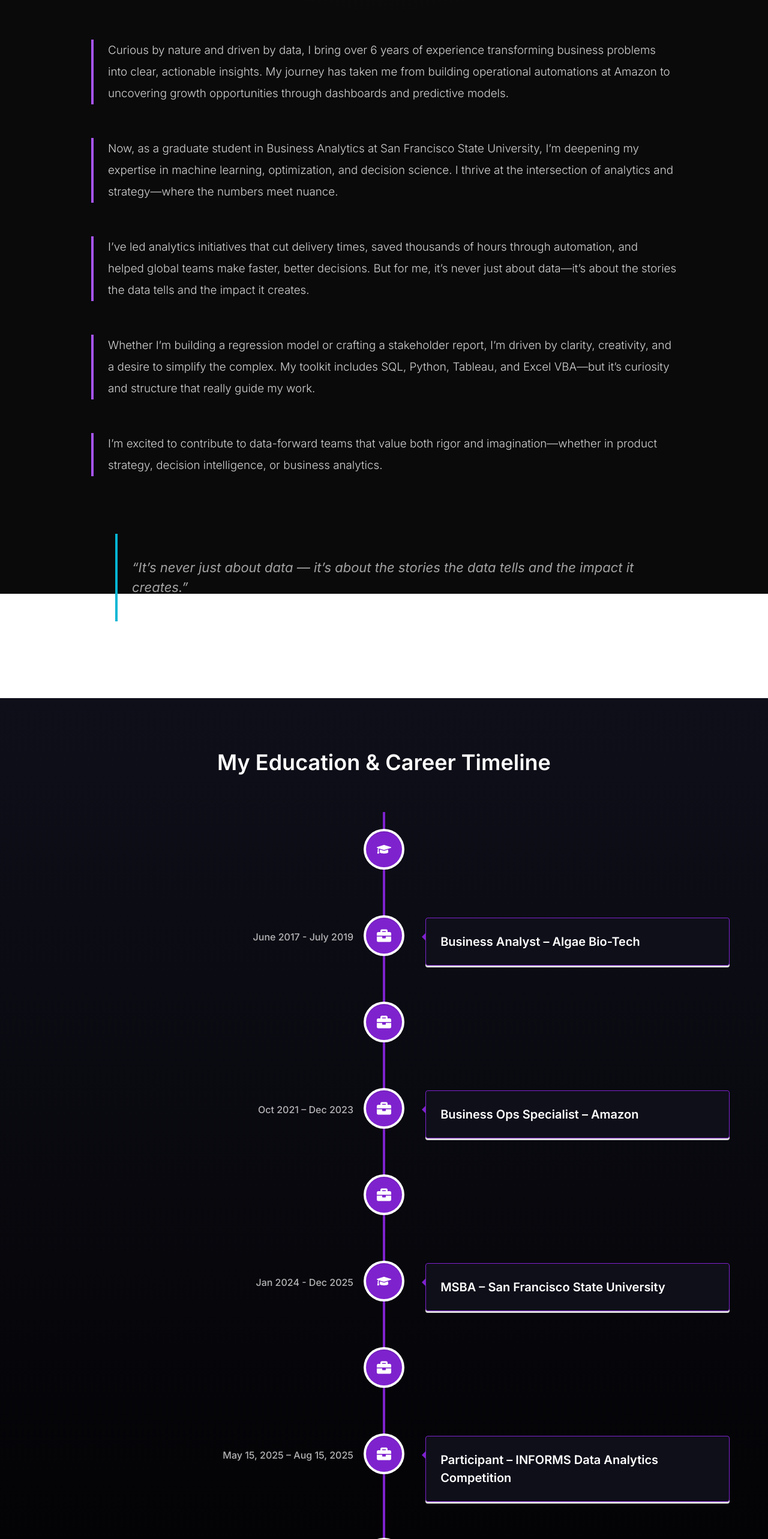
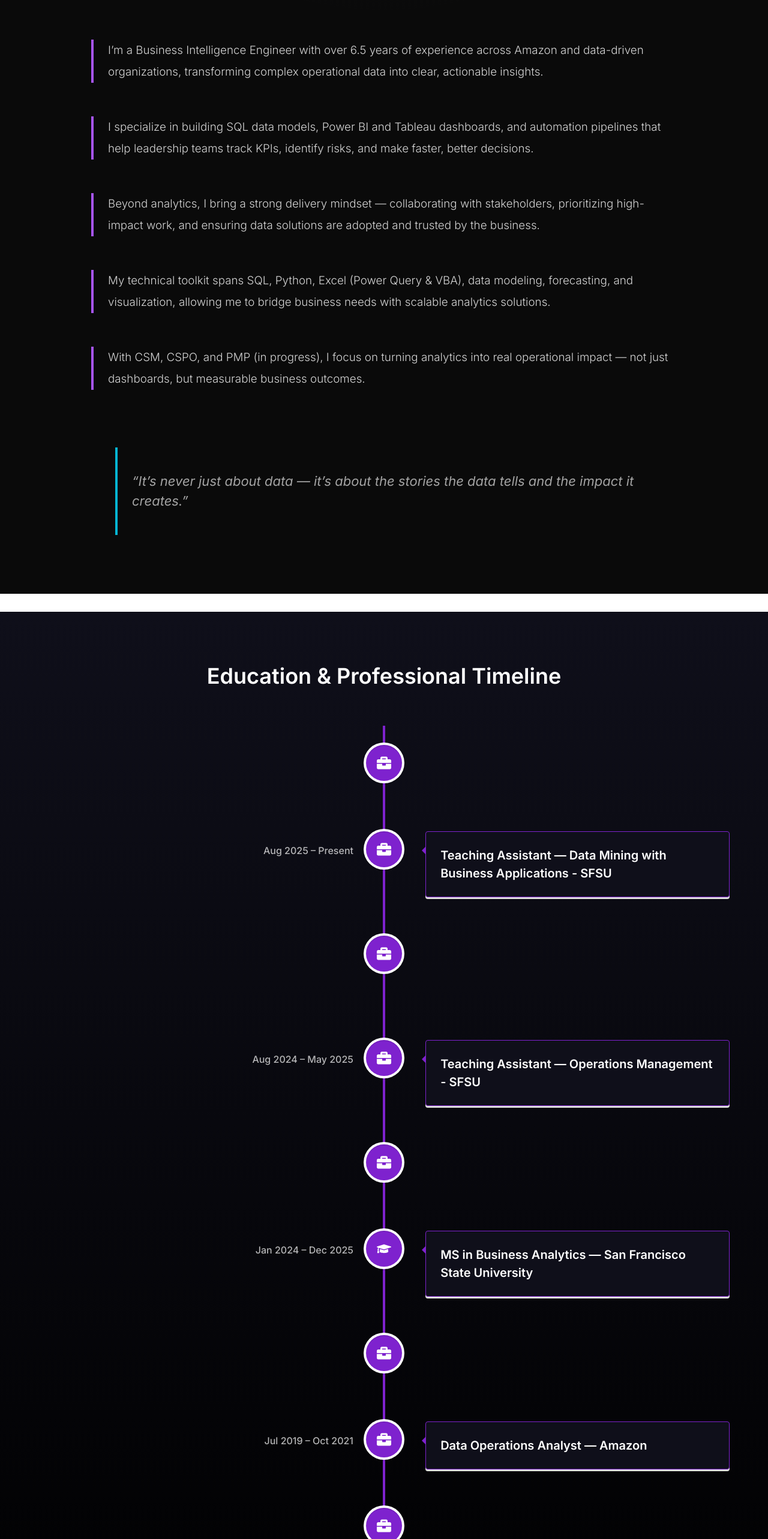
Before and after one commit to dsappa7196/dsappa7196.github.io, a React (Vite) app: page / in a window 1280 px wide. Shown: the part 1410-3976 px from the top of the page at 60% size. Built offline with nearby package versions, Linux system fonts and the light colour scheme.

Commit message:
Updated portfolio

```diff
--- a/src/Components/Timeline.jsx
+++ b/src/Components/Timeline.jsx
@@ -7,64 +7,64 @@ import { FaBriefcase, FaGraduationCap } from "react-icons/fa";
 
 const events = [
   {
-    date: "Aug 2013 - June 2017",
-    title: "B.Tech – JNTU Kakinada",
-    icon: <FaGraduationCap />,
-    type: "education",
-  },
-  {
-    date: "June 2017 - July 2019",
-    title: "Business Analyst – Algae Bio-Tech",
+    date: "Aug 2025 – Dec 2025",
+    title: "Data Analyst - CGI (MSBA Capstone)",
     icon: <FaBriefcase />,
     type: "career",
   },
   {
-    date: "July 2019 - Oct 2021",
-    title: "Data Ops Associate – Amazon",
-    icon: <FaBriefcase />,
-    type: "career",
-  },
-  {
-    date: "Oct 2021 – Dec 2023",
-    title: "Business Ops Specialist – Amazon",
-    icon: <FaBriefcase />,
-    type: "career",
-  },
-  {
-    date: "May 2024 - Aug 2024",
-    title: "Intern – UCSF Catalyst Program",
-    icon: <FaBriefcase />,
-    type: "career",
-  },
-  {
-    date: "Jan 2024 - Dec 2025",
-    title: "MSBA – San Francisco State University",
-    icon: <FaGraduationCap />,
-    type: "education",
-  },
-  {
-    date: "Aug 2024 - May 2025",
-    title: "Teaching Assistant – Operations Management",
+    date: "Aug 2025 – Present",
+    title: "Teaching Assistant — Data Mining with Business Applications - SFSU",
     icon: <FaBriefcase />,
     type: "career",
   },
   {
     date: "May 15, 2025 – Aug 15, 2025",
-    title: "Participant – INFORMS Data Analytics Competition",
+    title: "Participant — INFORMS Data Analytics Competition",
     icon: <FaBriefcase />,
     type: "career",
   },
   {
-    date: "Aug 2025 – Present",
-    title: "Teaching Assistant – Data Mining with Business Applications",
+    date: "Aug 2024 – May 2025",
+    title: "Teaching Assistant — Operations Management - SFSU",
     icon: <FaBriefcase />,
     type: "career",
   },
   {
-  date: "Aug 2025 – Present",
-  title: "Business Analyst – Graduate Researcher, CGI",
-  icon: <FaBriefcase />,
-  type: "career",
+    date: "May 2024 – Aug 2024",
+    title: "Intern — UCSF Catalyst Program",
+    icon: <FaBriefcase />,
+    type: "career",
+  },
+  {
+    date: "Jan 2024 – Dec 2025",
+    title: "MS in Business Analytics — San Francisco State University",
+    icon: <FaGraduationCap />,
+    type: "education",
+  },
+  {
+    date: "Oct 2021 – Dec 2023",
+    title: "Business Analyst — Amazon",
+    icon: <FaBriefcase />,
+    type: "career",
+  },
+  {
+    date: "Jul 2019 – Oct 2021",
+    title: "Data Operations Analyst — Amazon",
+    icon: <FaBriefcase />,
+    type: "career",
+  },
+  {
+    date: "Jun 2017 – Jul 2019",
+    title: "Business Operations Analyst — Algae Bio-Tech",
+    icon: <FaBriefcase />,
+    type: "career",
+  },
+  {
+    date: "Aug 2013 – Jun 2017",
+    title: "B.Tech — JNTU Kakinada",
+    icon: <FaGraduationCap />,
+    type: "education",
   },
 ];
 
@@ -72,7 +72,7 @@ const Timeline = () => {
   return (
     <div className="bg-gradient-to-b from-[#0F0F1A] to-black py-20">
       <h2 className="text-3xl font-semibold text-center text-white mb-14">
-        My Education & Career Timeline
+        Education & Professional Timeline
       </h2>
 
       <VerticalTimeline lineColor="#7e22ce">
@@ -86,7 +86,7 @@ const Timeline = () => {
               color: "#fff",
             }}
             contentStyle={{
-              background: "#0F0F1A", // original dark background
+              background: "#0F0F1A",
               color: "#fff",
               border: "1px solid #7e22ce",
             }}
--- a/src/constants/index.js
+++ b/src/constants/index.js
@@ -5,78 +5,76 @@ import project3 from "../assets/projects/project-3.png";
 import project4 from "../assets/projects/project-4.jpg";
 import project5 from "../assets/projects/project-5.png";
 
-// Hero Content
-export const HERO_CONTENT = `I am a Business Analytics professional with 6.5+ years of experience in operational analytics, process automation, and data storytelling — including impactful work at Amazon. I specialize in SQL, Excel, and Tableau to drive business insights, reduce inefficiencies, and guide decision-making. Currently pursuing a Master’s in Business Analytics at San Francisco State University, I am eager to apply my skills in data modeling, visualization, and optimization to real-world business challenges.`;
+// ------------------------------------------------------
+// HERO CONTENT
+// ------------------------------------------------------
+export const HERO_CONTENT = `I am a Business Intelligence Engineer with 6.5+ years of experience building analytics systems, dashboards, and automation solutions that drive operational decision-making — including impactful work at Amazon. I specialize in SQL, Power BI, Python, and Excel to create scalable reporting pipelines, improve KPI visibility, and reduce manual effort. Currently pursuing a Master’s in Business Analytics at San Francisco State University, I bring a strong delivery mindset supported by CSM, CSPO, and PMP (in progress).`;
 
-// About Section
+// ------------------------------------------------------
+// ABOUT SECTION
+// ------------------------------------------------------
 export const ABOUT_TEXT = [
-  "Curious by nature and driven by data, I bring over 6 years of experience transforming business problems into clear, actionable insights. My journey has taken me from building operational automations at Amazon to uncovering growth opportunities through dashboards and predictive models.",
-  "Now, as a graduate student in Business Analytics at San Francisco State University, I’m deepening my expertise in machine learning, optimization, and decision science. I thrive at the intersection of analytics and strategy—where the numbers meet nuance.",
-  "I’ve led analytics initiatives that cut delivery times, saved thousands of hours through automation, and helped global teams make faster, better decisions. But for me, it’s never just about data—it’s about the stories the data tells and the impact it creates.",
-  "Whether I’m building a regression model or crafting a stakeholder report, I’m driven by clarity, creativity, and a desire to simplify the complex. My toolkit includes SQL, Python, Tableau, and Excel VBA—but it’s curiosity and structure that really guide my work.",
-  "I’m excited to contribute to data-forward teams that value both rigor and imagination—whether in product strategy, decision intelligence, or business analytics."
+  "I’m a Business Intelligence Engineer with over 6.5 years of experience across Amazon and data-driven organizations, transforming complex operational data into clear, actionable insights.",
+  "I specialize in building SQL data models, Power BI and Tableau dashboards, and automation pipelines that help leadership teams track KPIs, identify risks, and make faster, better decisions.",
+  "Beyond analytics, I bring a strong delivery mindset — collaborating with stakeholders, prioritizing high-impact work, and ensuring data solutions are adopted and trusted by the business.",
+  "My technical toolkit spans SQL, Python, Excel (Power Query & VBA), data modeling, forecasting, and visualization, allowing me to bridge business needs with scalable analytics solutions.",
+  "With CSM, CSPO, and PMP (in progress), I focus on turning analytics into real operational impact — not just dashboards, but measurable business outcomes."
 ];
 
 // Experience Section
 export const EXPERIENCES = [
   {
+    year: "Aug-2025 – Dec-2025",
+    role: "Graduate Data Analyst - Agile Jira Analytics & Forecasting",
+    company: "CGI — MSBA Capstone (San Francisco, CA)",
+    description:
+      "Delivered enterprise-grade agile analytics solutions by building scalable Jira data pipelines, KPI models, and Power BI dashboards supporting forecasting, risk detection, and program execution across multiple SAFe teams.",
+    technologies: ["Python", "SQL", "Power BI", "Dimensional Modeling", "Jira API", "Agile Analytics"],
+    details: [
+      "Reduced data preparation effort by 60% by building scalable Python pipelines ingesting ~240K Jira issues across 5–10 SAFe teams, establishing reusable analytics datasets and AI-ready pipelines.",
+      "Improved reporting performance by 35% and reuse by 40% by defining 15+ standardized delivery KPIs and modeling curated Jira data into a dimensional Power BI semantic layer.",
+      "Enabled early risk detection across 20%+ cycle-time variance by developing dashboards for sprint health, bottlenecks, release readiness, and workflow throughput used by cross-functional leaders.",
+      "Reduced sprint planning variance by 30% by automating reporting and what‑if capacity scenarios, improving forecast accuracy across 3+ program increments."
+    ]
+  },
+  {
+    year: "Jul-2019 – Dec-2023",
+    role: "Business Analyst — Brand Protection Analytics",
+    company: "Amazon (India)",
+    description:
+      "Owned analytics and automation initiatives supporting Amazon’s Brand Protection organization, improving fraud detection accuracy, SLA performance, and leadership decision velocity.",
+    technologies: ["SQL", "Python", "ETL", "Power BI", "Tableau", "Automation", "AWS", "Excel"],
+    details: [
+      "Protected ~$1M in annual cost savings by improving fraud‑signal prioritization accuracy (+28%) and SLA compliance (+15%) through SQL and Python‑driven analytics pipelines.",
+      "Accelerated leadership decision-making by 70% by automating BI dashboards and reporting pipelines, significantly reducing data latency and manual effort.",
+      "Eliminated ~1,200 manual hours per year by implementing automated data validation and reconciliation workflows, improving reporting accuracy and consistency.",
+      "Led and coordinated 12–15 business operations specialists across workload planning, reporting cadence, training, and vendor coordination; recognized with 8 consecutive quarterly Spotlight Awards."
+    ]
+  },
+  {
+    year: "Jun-2017 – Jul-2019",
+    role: "Business Operations Analyst — Data & Process Optimization",
+    company: "Algae Bio-Tech India Pvt Ltd",
+    description:
+      "Led analytics initiatives to improve operational efficiency, automate reporting pipelines, and enable data-driven production and inventory planning.",
+    technologies: ["SQL", "Python", "ETL", "Process Optimization", "Team Leadership"],
+    details: [
+      "Improved operational efficiency by 20% through SQL and Python-driven data models and ETL workflows supporting production and inventory planning decisions.",
+      "Reduced reporting cycle time by 35% by leading a 5-member analytics team and implementing standardized automated reporting processes."
+    ]
+  },
+  {
     year: "Jan-2024 – Dec-2025",
     role: "MS in Business Analytics",
     company: "San Francisco State University",
     description:
-      "Graduate coursework in Business Intelligence, Machine Learning, Data Warehousing, and Optimization. Focused on building scalable analytics pipelines and actionable dashboards for decision-making.",
+      "Graduate coursework focused on business intelligence, machine learning, optimization, data engineering, and analytics strategy.",
     technologies: ["Python", "SQL", "Tableau", "Optimization", "Data Modeling"],
     details: [
-      "Built a Tableau dashboard to analyze YouTube metrics like impressions, click-through rates, monetized playbacks, and audience retention — boosted creator revenue strategies by 25%.",
-      "Analyzed US health insurance data to uncover cost drivers such as BMI and smoking; built regression models with 92% accuracy and stratified user risk segments.",
-      "Developed a 14-table SQL schema for Amazon counterfeit product tracking; reduced resolution times by 30% and improved brand protection workflows.",
-      "Created an optimization model in Excel using Solver and VBA macros to minimize delivery times for meal logistics based on weather, traffic, and route constraints.",
-      "Designed a SQL database and dashboard for Amazon complaints and investigations; delivered fraud insights on high-risk product categories and reduced SLA violations."
-    ]
-  },
-  {
-    year: "Oct-2021 – Dec-2023",
-    role: "Business Operations Specialist",
-    company: "Amazon",
-    description:
-      "Led automation and analytics within Amazon’s Transparency Program to streamline brand protection.",
-    technologies: ["SQL", "VBA", "AWS", "Excel", "Operational Automation", "Redshift", "Tableau", "Power BI"],
-    details: [
-      "Authored 60%+ of SOPs for Brand Protection, improving clarity and execution.",
-      "Built automated SQL + BI tools to increase seller approval by 25% and reduce AHT by 40%.",
-      "Reduced report latency 70% by optimizing Redshift SQL for QBR processes.",
-      "Implemented VBA automation to cut ASIN validation manual workload by 40%.",
-      "Streamlined Easy Ship workflows, saving 0.07 FTEs and cutting task time from 300 to 120 mins.",
-      "Facilitated bi-weekly Kaizen meetings to drive cross-team process improvements."
-    ]
-  },
-  {
-    year: "July-2019 – Oct-2021",
-    role: "Data Operations Associate",
-    company: "Amazon",
-    description:
-      "Created predictive models to enhance SLA compliance and reduce stow defect variance by 20%. Introduced resource automation tools that saved ~1,800 hours/year. Led robotics pilot (SCOUT) that cut last-mile human intervention by 25%.",
-    technologies: ["SQL", "Python", "Forecasting", "AI Planning", "ETL"],
-    details: [
-      "Enhanced SLA compliance by 15% using predictive models.",
-      "Reduced defects 20% and saved 1,800 work hours annually through AI automation.",
-      "Reduced manual intervention 40% via VBA tools and improved task turnaround by 25%.",
-      "Led a data-mining initiative cutting robotic ops costs by 20%.",
-      "Piloted Amazon Robotics SCOUT, cutting human intervention by 25%.",
-      "Analyzed 1M+ data points to drive 25% performance uplift via predictive modeling."
-    ]
-  },
-  {
-    year: "June-2017 – July-2019",
-    role: "Business Analyst",
-    company: "Algae Bio-Tech India",
-    description:
-      "Managed a team of analysts to streamline operations using SQL and Excel. Designed reporting pipelines and mentored junior analysts. Improved data quality and process visibility through operational dashboards.",
-    technologies: ["Team Management", "Process Optimization", "SQL", "Python"],
-    details: [
-      "Extracted insights from 1M+ rows with SQL + Python to cut inefficiencies 20%.",
-      "Managed 5 analysts; boosted team productivity by 15%.",
-      "Mentored junior analysts and improved data quality and processes by 20%."
+      "Built a Tableau dashboard analyzing YouTube metrics across 200+ videos, improving monetization strategy decisions by 25%.",
+      "Developed regression and predictive models achieving 92% accuracy on healthcare cost datasets.",
+      "Designed a 14-table SQL schema supporting Amazon counterfeit investigations and KPI reporting.",
+      "Built optimization models in Excel using Solver and VBA to minimize delivery times under real-world constraints."
     ]
   },
   {
@@ -84,18 +82,20 @@ export const EXPERIENCES = [
     role: "B.Tech in Electrical & Electronics",
     company: "JNTU Kakinada",
     description:
-      "Bachelor’s program with foundational courses in engineering math, programming, economics, and core electrical systems.",
-    technologies: ["C Programming", "Linear Algebra", "Control Systems"],
-  },
+      "Bachelor’s degree with strong foundations in engineering mathematics, programming, systems analysis, and quantitative problem solving.",
+    technologies: ["C Programming", "Linear Algebra", "Control Systems"]
+  }
 ];
 
-// Projects Section (Fixed image imports)
+// ------------------------------------------------------
+// PROJECTS SECTION
+// ------------------------------------------------------
 export const PROJECTS = [
   {
     title: "Seoul Bike Demand Prediction",
     image: project1,
     description:
-      "Developed a regression model using Gradient Boosting to predict hourly rental demand using weather and calendar data. Achieved 92% R² accuracy. Engineered cyclical features and validated performance with cross-validation, learning curves, and residual analysis.",
+      "Built a Gradient Boosting regression model to predict hourly bike rental demand using weather and calendar features. Achieved 92% R² accuracy with feature engineering, cross-validation, and residual analysis.",
     technologies: ["Python", "Scikit-learn", "EDA", "Gradient Boosting", "Feature Engineering"],
     github: "https://github.com/dsappa7196/seoul-bike-demand-prediction"
   },
@@ -103,96 +103,125 @@ export const PROJECTS = [
     title: "Amazon Counterfeit Product Database",
     image: project2,
     description:
-      "Designed a 14-table SQL database to support Amazon’s brand protection workflows. Captured complaints, investigations, and enforcement actions in 3NF. Delivered fraud insights like high-risk product rates, resolution times, and investigation efficiency using SQL analytics.",
-    technologies: ["SQL", "MySQL", "EER Diagrams", "Schema Design", "Query Optimization"],
+      "Designed a normalized 14-table SQL database supporting brand protection workflows. Enabled fraud insights, resolution tracking, and investigation analytics.",
+    technologies: ["SQL", "MySQL", "Schema Design", "Query Optimization"],
     github: "https://github.com/dsappa7196/Amazon-Counterfeit-Product-Management"
   },
   {
     title: "Health Insurance Premium Prediction",
     image: project3,
     description:
-      "Analyzed a public health insurance dataset to identify key cost drivers (e.g., smoking, BMI, age). Built models using Linear Regression, Random Forest, and Gradient Boosting. Final GBM model achieved 90% R². Delivered actionable insights to inform risk-based pricing strategy.",
-    technologies: ["Python", "Pandas", "Regression", "XGBoost", "Risk Scoring"],
+      "Analyzed health insurance data to identify cost drivers and built predictive models achieving 90%+ accuracy to support risk-based pricing strategies.",
+    technologies: ["Python", "Regression", "XGBoost", "Risk Modeling"],
     github: "https://github.com/dsappa7196/US-Health-Insurance-Premium-Prediction"
   },
   {
     title: "YouTube Metrics Dashboard",
     image: project4,
     description:
-      "Built an interactive Tableau dashboard that visualized CTR, watch time, ad revenue, and engagement across 200+ videos. Uncovered viewer behavior patterns and upload timing insights, resulting in a 25% improvement in monetization decisions for creators.",
-    technologies: ["Tableau", "Data Visualization", "Excel", "KPI Dashboards"],
+      "Built an interactive Tableau dashboard tracking engagement and monetization KPIs across 200+ videos, improving content strategy decisions by 25%.",
+    technologies: ["Tableau", "Data Visualization", "KPI Dashboards"],
     github: "https://github.com/dsappa7196/youtube-metrics-dashboard"
   },
   {
     title: "Meal Delivery Optimization",
     image: project5,
     description:
-      "Built an Excel Solver-based optimization engine that dynamically assigned couriers to orders based on distance, traffic, and weather. Reduced delivery time by 15% and automated route planning with one-click macros. Modeled real-world constraints using linear programming.",
-    technologies: ["Excel Solver", "Linear Programming", "VBA Macros", "Operations Research"],
+      "Built an Excel-based optimization model using linear programming to dynamically assign couriers, reducing delivery time by 15%.",
+    technologies: ["Excel Solver", "Linear Programming", "VBA", "Operations Research"],
     github: "https://github.com/dsappa7196/meal-delivery-optimization"
   }
 ];
 
+// ------------------------------------------------------
+// SKILLS SECTION (REBUILT FOR BI ENGINEER POSITIONING)
+// ------------------------------------------------------
 export const skillsByGroup = {
-  "📊 Analytics & Data Modeling": [
-    "SQL", "Data Modeling", "Predictive Analytics", "Regression", "Forecasting",
-    "Data Warehousing", "ETL Processes", "Data Profiling", "Data Analysis",
-    "Data Normalization", "Redshift", "Snowflake"
+  "📊 Business Intelligence & Data Modeling": [
+    "SQL",
+    "Data Modeling",
+    "Dimensional Modeling",
+    "KPI Design",
+    "Data Warehousing",
+    "ETL Pipelines",
+    "Data Quality & Validation",
+    "Query Optimization",
+    "Redshift",
+    "Snowflake"
   ],
-  "📈 Visualization & Reporting Tools": [
-    "Tableau", "Power BI", "Looker", "Excel (Advanced Functions, PivotTables, Power Query)",
-    "Data Visualization", "Dashboard Development", "Report Automation", "Executive Reporting", "KPI Tracking"
+  "📈 Visualization & Reporting": [
+    "Power BI",
+    "Tableau",
+    "Looker",
+    "Dashboard Development",
+    "Executive Reporting",
+    "Self-Service Analytics",
+    "Data Storytelling",
+    "Visualization Best Practices"
   ],
-  "⚙️ Automation & Scripting": [
-    "Python", "JavaScript", "HTML", "VBA (Macros)", "Task Automation", "Process Optimization",
-    "Workflow Automation", "Data Pipeline Development"
+  "⚙️ Analytics & Automation": [
+    "Python",
+    "Excel (Power Query, VBA)",
+    "Forecasting",
+    "Predictive Analytics",
+    "Optimization Modeling",
+    "Automation Workflows",
+    "Data Pipeline Development"
   ],
-  "🧠 Business & Strategy": [
-    "Business Analysis", "Operational Efficiency", "Strategic Planning", "Process Improvement",
-    "Market Research", "Competitive Benchmarking", "Stakeholder Management", "Cross-Functional Collaboration",
-    "Agile Methodologies", "Project Coordination", "Data Storytelling"
-  ],
-  "📁 Documentation & Governance": [
-    "SOP Development", "Data Governance", "Data Quality Assurance",
-    "Documentation & Reporting Standards", "Compliance Monitoring"
+  "🧭 Program & Delivery": [
+    "Agile Methodologies",
+    "Stakeholder Management",
+    "Requirements Gathering",
+    "Process Improvement",
+    "KPI Tracking",
+    "Cross-Functional Collaboration",
+    "Documentation & SOP Development"
   ]
 };
 
-// Certifications
+// ------------------------------------------------------
+// CERTIFICATIONS
+// ------------------------------------------------------
 export const CERTIFICATIONS = [
   {
+    name: "Certified ScrumMaster (CSM)",
+    link: "https://bcert.me/sscndgkym"
+  },
+  {
+    name: "Certified Scrum Product Owner (CSPO)",
+    link: "https://bcert.me/snnhsakbl"
+  },
+  {
     name: "Graduate Certificate in Decision Sciences",
-    link: "https://www.parchment.com/u/award/8b21fd2a28744e07692d6972e3027f82",
+    link: "https://www.parchment.com/u/award/8b21fd2a28744e07692d6972e3027f82"
   },
   {
     name: "McKinsey Forward Program Certification",
-    link: "https://www.credly.com/badges/a0a111e0-9130-4d1f-9035-46bc0fcab55a/public_url",
-  },
-  {
-    name: "HelloPM Product Management Certification",
-    link: "https://hellopm.co/certificate/?certificate_id=N6BXTX",
+    link: "https://www.credly.com/badges/a0a111e0-9130-4d1f-9035-46bc0fcab55a/public_url"
   },
   {
     name: "Generative AI Essentials for Data Science",
-    link: "https://www.credly.com/earner/earned/badge/b6c1046b-f7ea-47b2-879b-19e5060a1f76",
+    link: "https://www.credly.com/earner/earned/badge/b6c1046b-f7ea-47b2-879b-19e5060a1f76"
   },
   {
     name: "Data Science Orientation",
-    link: "https://www.credly.com/earner/earned/badge/9e1b3e3c-2506-4372-9477-2df745ec8588",
+    link: "https://www.credly.com/earner/earned/badge/9e1b3e3c-2506-4372-9477-2df745ec8588"
   },
   {
     name: "Statistics with Python (Coursera)",
-    link: "https://coursera.org/share/d76f9eb992dcec1571b5306fca1fbe35",
+    link: "https://coursera.org/share/d76f9eb992dcec1571b5306fca1fbe35"
   },
   {
     name: "Information Systems Specialization",
-    link: "https://coursera.org/share/98cf8924339d15851d1e1b6775485262",
-  },
+    link: "https://coursera.org/share/98cf8924339d15851d1e1b6775485262"
+  }
 ];
 
-// Contact Info
+// ------------------------------------------------------
+// CONTACT INFO
+// ------------------------------------------------------
 export const CONTACT = {
   address: "San Francisco, CA",
-  phoneNo: "+1 (628) 208-3271",
-  email: "sdnps7196@gmail.com",
+  phoneNo: "+1 (628)208-3271",
+  email: "sdnps7196@gmail.com"
 };
```
Also changed, not shown: src/Components/Technologies.jsx (+115 -25 lines).
